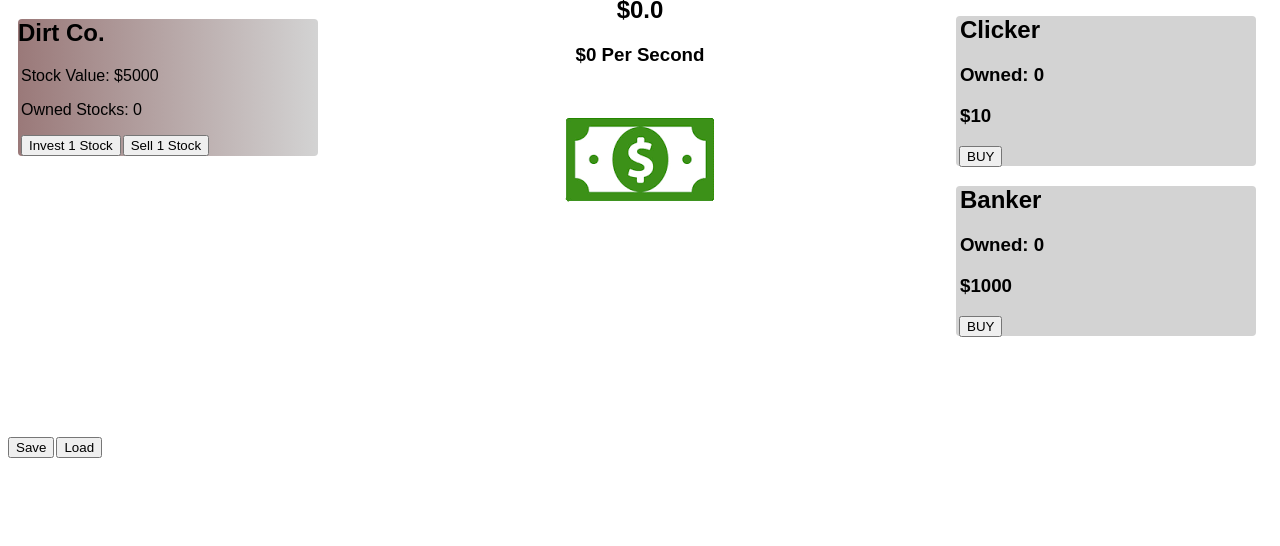
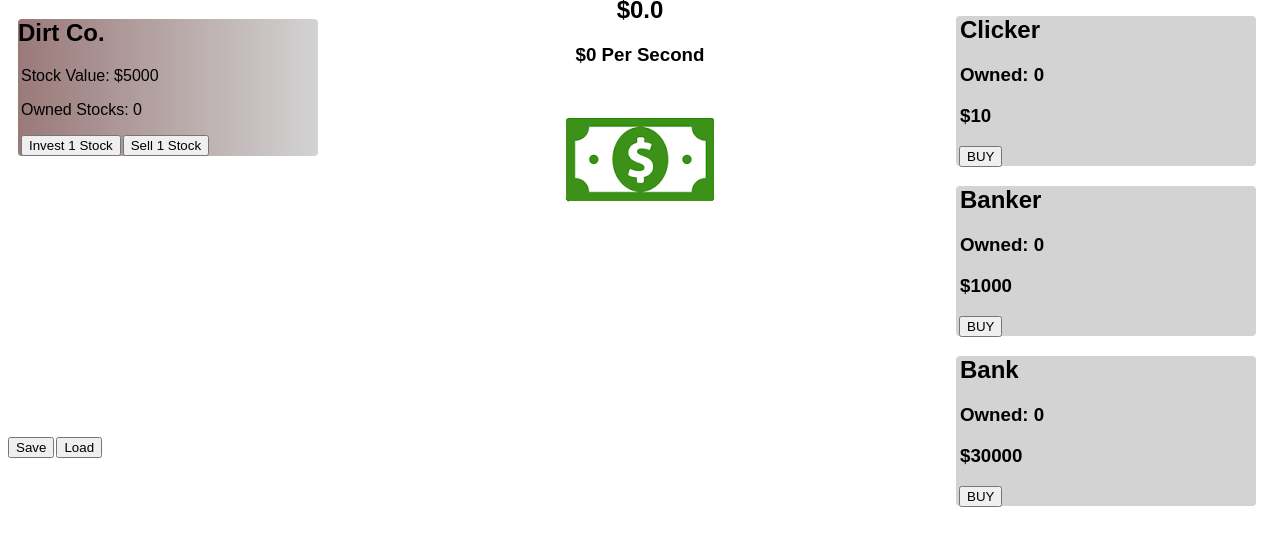
Before and after one commit to grabezany/grabezany.github.io, a plain HTML site: page Investing.html in a window 1280 px wide. Shown: the part 84-630 px from the top of the page. Drawn offline with Linux system fonts and the light colour scheme.

Commit message:
Update Investing.html
Cooking an update

```diff
--- a/Investing.html
+++ b/Investing.html
@@ -29,6 +29,11 @@
                 <h3 style="margin-left: 4px" id="BankerDisplay">Owned: 0 <br> <h3 style="margin-left: 4px" id="BankerCost">$1000</h3></h3>
                 <button id="BankerUpg" style="margin-left: 3px">BUY</button>
             </div>
+            <div class="Clicker">
+                <h2 style="margin-left: 4px">Bank</h2>
+                <h3 style="margin-left: 4px" id="BankDisplay">Owned: 0 <br> <h3 style="margin-left: 4px" id="BankCost">$30000</h3></h3>
+                <button id="BankUpg" style="margin-left: 3px">BUY</button>
+            </div>
         </div>
 
 
```
